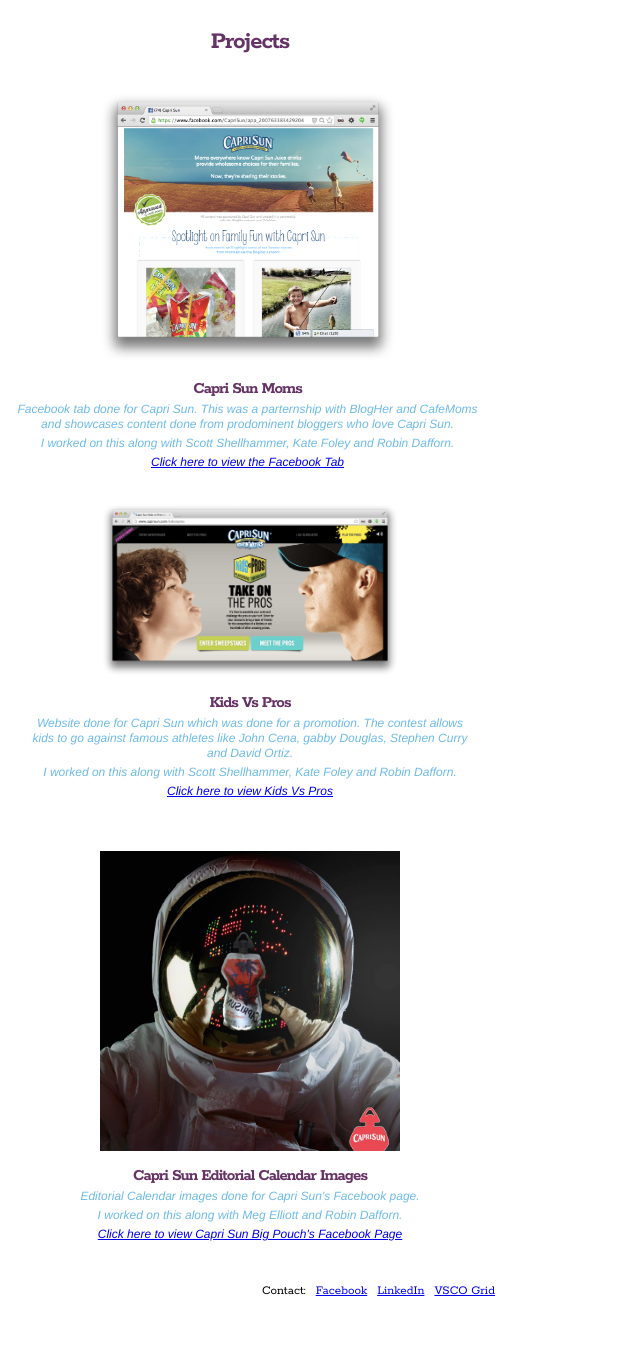
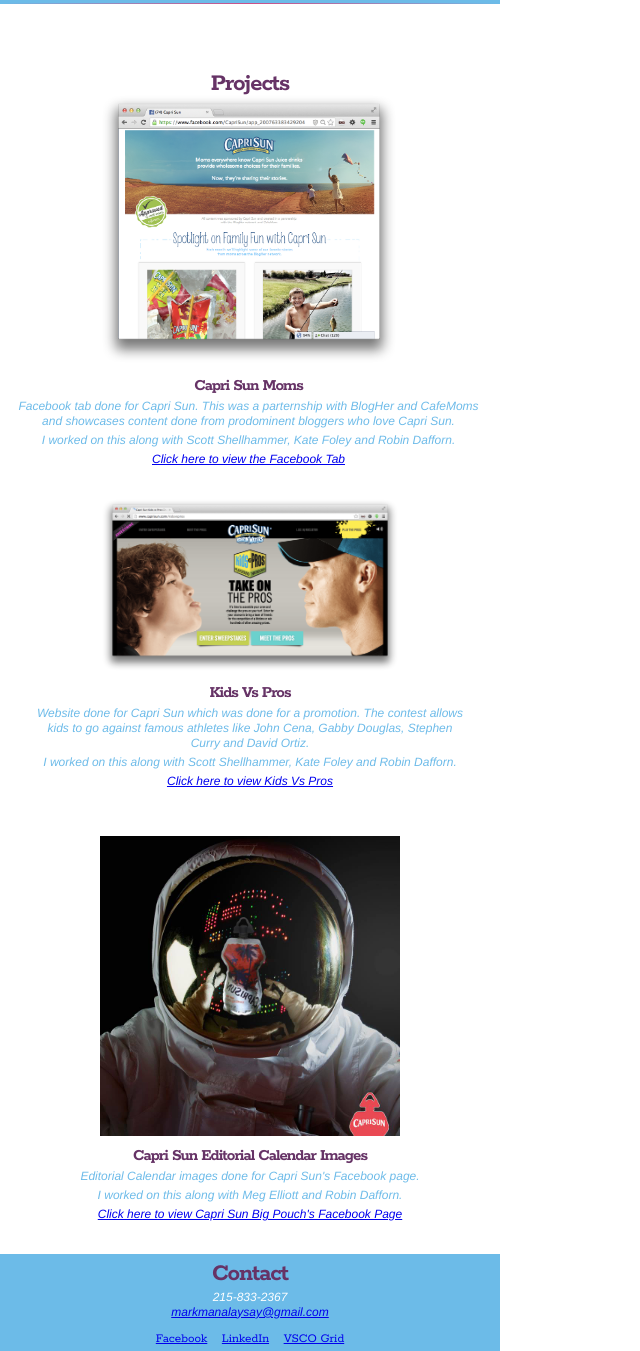
Before and after one commit to mmanal/mmanal.github.io, a plain HTML site: page index.html in a window 1280 px wide. Shown: the part 485-1836 px from the top of the page, without its empty margins (0-640 px from the left). Before the commit the page ends 1783 px from the top, so only its background shows below. Drawn offline with Linux system fonts and the light colour scheme.

Commit message:
Color Blocks
Added color blocks

```diff
--- a/index.html
+++ b/index.html
@@ -15,7 +15,7 @@
     <div class="header">
         <div class="top">
             <div class="logo">
-                <a href="http://mmanal.github.io/"><img src="images/logo.jpg" alt="Logo" class="logo"></a>
+                <a href="http://mmanal.github.io/"><img src="images/logo.png" alt="Logo" class="logo"></a>
             </div>
 
             <div class="title">
@@ -35,6 +35,9 @@
             <p class="paragraphtext">I am a SCAD alumni who majored in Advertising with a concentration in Digital Art Direction and a minor in Photography. I'm originally from Philadelphia but live in Chicago now. I currently work at Razorfish.
             </p>
         </div>
+
+        <hr class="seperator"></hr>
+
     </div>
 
     <!-- PROJECTS -->
@@ -67,7 +70,7 @@
                 Kids Vs Pros
             </p>
             <p class="projectsub">
-                Website done for Capri Sun which was done for a promotion. The contest allows kids to go against famous athletes like John Cena, gabby Douglas, Stephen Curry and David Ortiz.
+                Website done for Capri Sun which was done for a promotion. The contest allows kids to go against famous athletes like John Cena, Gabby Douglas, Stephen Curry and David Ortiz.
             </p>
             <p class="projectsub">
                 I worked on this along with Scott Shellhammer, Kate Foley and Robin Dafforn.
@@ -97,8 +100,18 @@
     <!-- FOOTER -->
 
     <div class="footer">
+          <h2 class="headline">
+                <p class="headlinetext">Contact</p>
+            </h2>
+            <p class="paragraphtext">
+                215-833-2367
+            </p>
+            <p class="paragraphtext">
+                <a href="mailto:markmanalaysay@gmail.com?Subject=Hello!" target="_top">markmanalaysay@gmail.com
+                </a>
+            </p>
+
         <ul class="footerlinks">
-            <li class="footerimg"><p>Contact:</p>
             <li class="footerimg"><a href="https://www.facebook.com/mmanal20">Facebook</a></li>
             <li class="footerimg"><a href="http://www.linkedin.com/in/mmanal/">LinkedIn</a></li>
             <li class ="footerimg"><a href="http://mmanal.vsco.co/">VSCO Grid</a></li>
--- a/style.css
+++ b/style.css
@@ -2,6 +2,15 @@
     font-family: 'Rokkitt', serif;
     font-weight: 700;
     max-width: 500px;
+}
+
+.seperator {
+    border: 0;
+    height: 1px;
+    background-image: -webkit-linear-gradient(left, rgba(0,0,0,0), rgba(237,42,102,0.75), rgba(0,0,0,0));
+    background-image:    -moz-linear-gradient(left, rgba(0,0,0,0), rgba(0,0,0,0.75), rgba(0,0,0,0));
+    background-image:     -ms-linear-gradient(left, rgba(0,0,0,0), rgba(0,0,0,0.75), rgba(0,0,0,0));
+    background-image:      -o-linear-gradient(left, rgba(0,0,0,0), rgba(0,0,0,0.75), rgba(0,0,0,0));
 }
 
 /*HEADER*/
@@ -10,10 +19,12 @@
     display: block;
     text-align: center;
     max-width: 500px;
+    background-color: #6cbbe8;
 }
 
 .top {
     padding-bottom: 20px;
+    background-color: #ffffff;
 }
 
 .logo {
@@ -73,14 +84,17 @@
     font-family: helvetica;
     font-size: 12px;
     font-style: italic;
-    color: #6dbbe9;
+    color: #ffffff;
     line-height: 15px;
 }
 
 /*PROJECTS*/
 
 .titlepro {
-    padding: 5px;
+    display:block;
+    position: relative;
+    top:30px;
+
 }
 
 .titleproject {
@@ -97,7 +111,7 @@
     display: block;
     text-align: center;
     max-width: 500px;
-    padding: 10px;
+    padding:  10px;
 }
 
 .projectheadline {
@@ -121,7 +135,7 @@
 .csmoms {
     display: block;
     text-align: center;
-    padding: 0 5px 0px 0;
+    padding: 0 3px 3px 0;
 }
 
 .cskvp {
@@ -142,21 +156,30 @@
     display: inline-block;
     text-align: center;
     width: 300px;
-    padding: 10px;
+    padding: 5px;
 }
 
 .cskvpimg {
     display: inline-block;
     text-align: center;
     width: 300px;
-    padding: 10px;
+    padding: 5px;
 }
 
 .csedcalimg {
     display: inline-block;
     text-align: center;
     width: 300px;
-    padding: 10px;
+    padding: 5px;
+}
+
+/*FOOTER*/
+
+.footer {
+    background-color: #6cbbe8;
+    display:block;
+    text-align: center;
+    padding: 5px;
 }
 
 .footerlinks {
@@ -165,12 +188,10 @@
     font-weight: 400;
     padding-top: 10px;
     text-align: center;
-    float: right;
 }
 
 .footerimg {
     display: inline-block;
-    float: left;
     font-family: 'Rokkitt', serif;
     font-size: 13px;
     font-weight: 400;
```
Also changed, not shown: images/logo.png (added).
